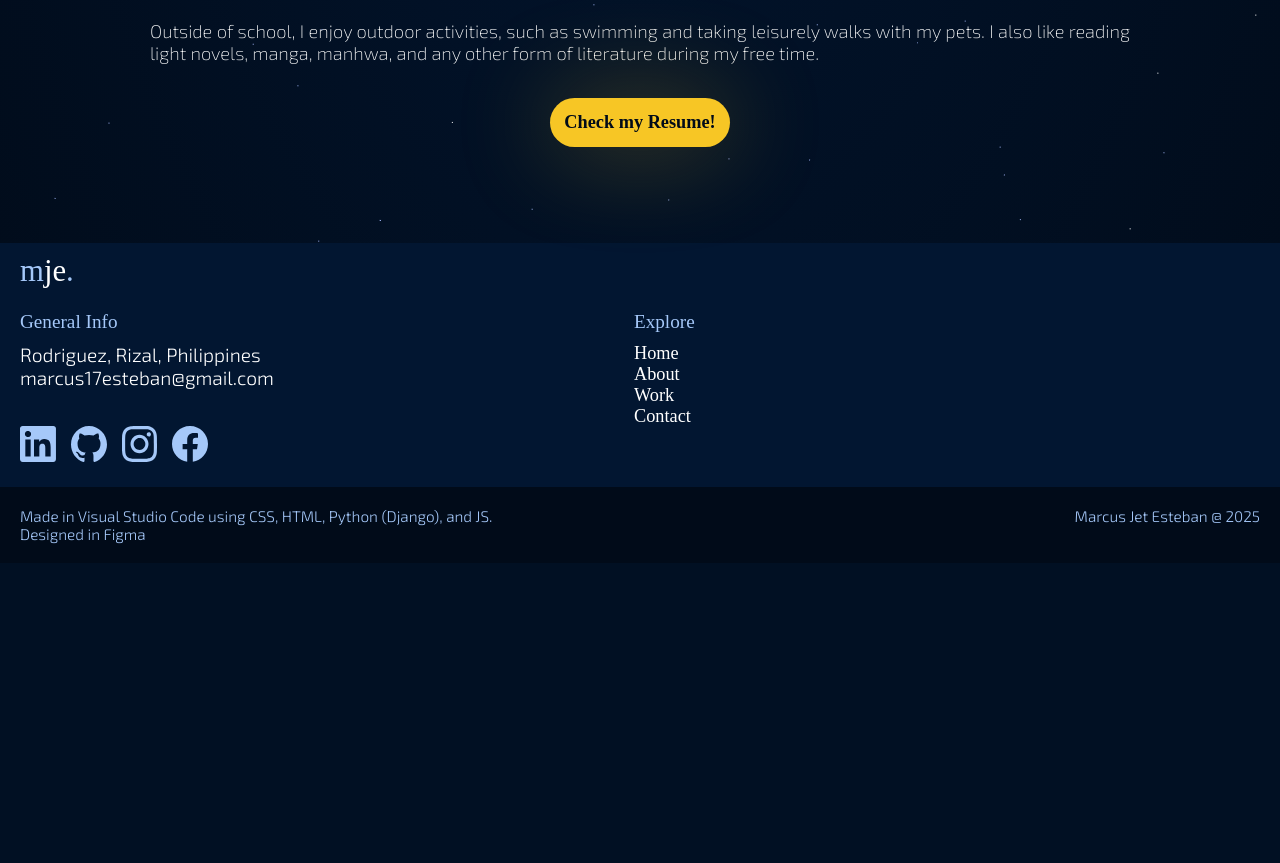
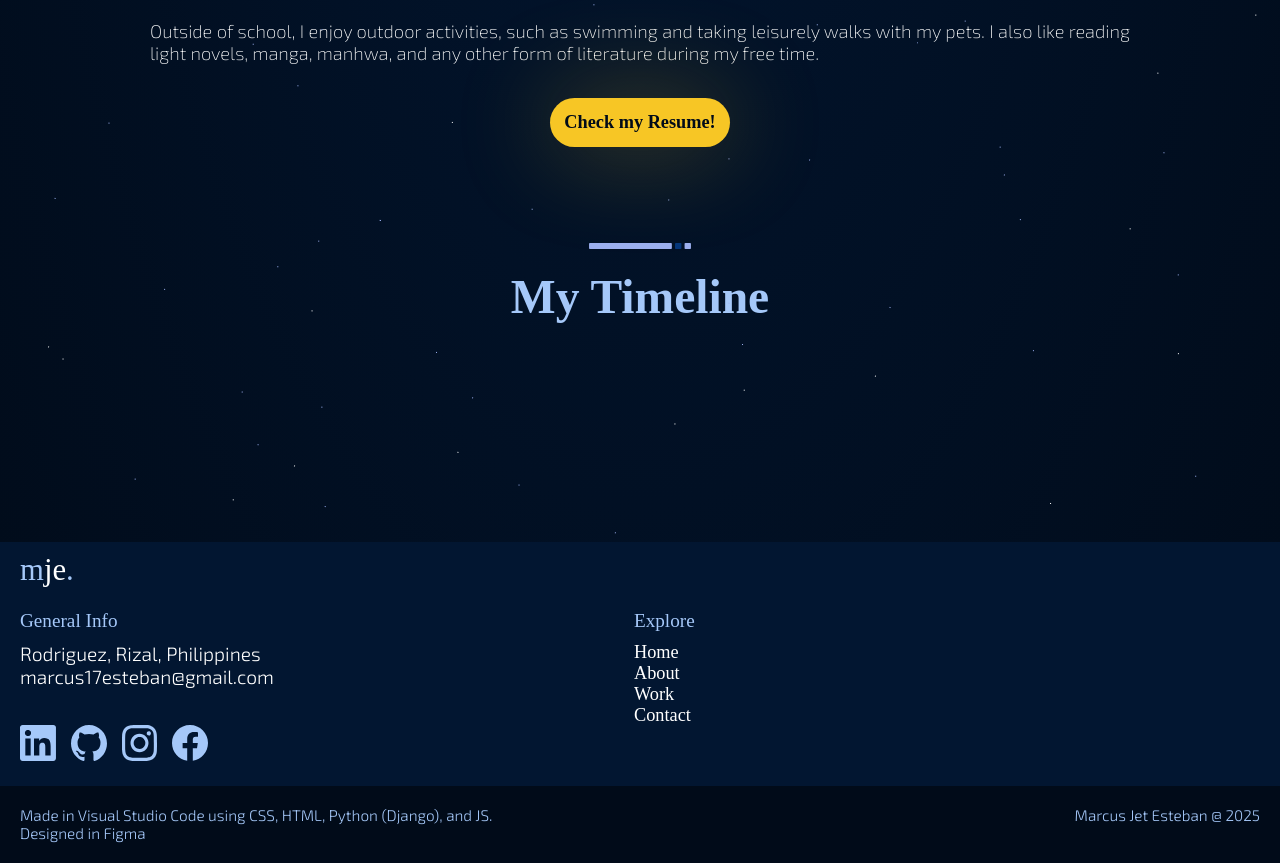
Before and after one commit to MJmetrix/personal-website, a Django app: page /aboutme/ in a window 1280 px wide. Shown: the part 693-1556 px from the top of the page. Before the commit the page ends 1237 px from the top, so only its background shows below. Run offline with Django 5.2, Linux system fonts and the light colour scheme; data that the repository does not hold is empty; some web fonts are replaced.

Commit message:
[timeline section] added timeline section for about me page, using models for the content

```diff
--- a/website/home/static/home/styles/home.css
+++ b/website/home/static/home/styles/home.css
@@ -345,3 +345,42 @@ a.circular-button:hover {
   align-items: center;
   justify-content: center;
 }
+
+/* Timeline Section */
+
+.timeline-section-divider {
+  display: flex;
+  flex-direction: column;
+
+  justify-content: center;
+  align-items: center;
+}
+
+.timeline-main-title {
+  margin-top: 20px;
+  text-align: center;
+}
+.timeline-container {
+  margin: auto;
+  width: min(100%, 1200px);
+}
+
+.timeline-group {
+  display: grid;
+  grid-template-columns: 15% 1fr;
+
+}
+
+.timeline-date {
+  border-right: 4px solid var(--primary);
+  padding-right: 16px;
+}
+
+.timeline-year, .timeline-date {
+  text-align: right;
+}
+
+
+.timeline-description {
+  padding-left: 30px;
+}
--- a/website/home/templates/home/about_me.html
+++ b/website/home/templates/home/about_me.html
@@ -7,8 +7,6 @@
 {% endblock %}
 {% block content %}
 <!-- TODO:
--Add a compilation of pictures for the hero section (at least 3) and set it at the center
--Put in a write up at the bottom of the pictures (a mini autobiography so to say)
 -Include working history timeline (most likely organizations)
 -->
 <section class="introduction-section">
@@ -31,8 +29,7 @@
                 src="{% static 'images/about/luna.svg' %}"
                 data-images='[
                     "{% static "images/about/luna.svg" %}",
-                    "{% static "images/about/raya.svg" %}",
-                    "{% static "images/about/luna.svg" %}"
+                    "{% static "images/about/raya.svg" %}"
                 ]'>
             </div>
         </div>
@@ -71,7 +68,41 @@
             <a href="https://www.canva.com/design/DAGGZ91_xBo/tjNVUtT0PeNXNAmVBV8Mmg/view?utm_content=DAGGZ91_xBo&utm_campaign=designshare&utm_medium=link2&utm_source=uniquelinks&utlId=h8d7b289e6d"
             target="_blank" rel="noopener noreferrer" class="main-button">Check my Resume!</a>
         </div>
+    </div>
+</section>
+<section class="timeline-section">
+    <!-- TODO
+    Make a django instance of a timeline, which includes:
+        -Starting year of the position
+        -Starting month of the position
+        -Title name of role
+        -Short description of the position
 
+        -NOTE: Every succeeding iteration of a django instance alternates positions from the
+        left side of the timeline line to the right side of the timeline line
+
+
+    Add in a timeline line that extends depending on the amount of instances in the timeline
+        -4px width, height depending on the amount of django instance
+    -->
+    <div class="timeline-section-divider">
+        <img class="divider" src="{% static 'images/divider.svg' %}">
+        <h2 class="timeline-main-title">My Timeline</h2>
+    </div>
+    <br>
+    <div class="timeline-container">
+        {% for timeline_section in timeline_sections %}
+            <div class="timeline-group">
+                <div class="timeline-date">
+                    <h5 class="timeline-year">{{ timeline_section.year }}</h5>
+                    <h5 class="timeline-month">{{ timeline_section.month }}</h5>
+                </div>
+                <div class="timeline-description">
+                    <h5 class="timeline-title">{{ timeline_section.timeline_title }}</h5>
+                    <p class="timeline-text">{{ timeline_section.timeline_description }}</p>
+                </div>
+            </div>
+        {% endfor %}
     </div>
 </section>
 {% endblock %}
--- a/website/home/views.py
+++ b/website/home/views.py
@@ -1,5 +1,5 @@
 from django.shortcuts import render
-from .models import Project, ProjectTag
+from .models import Project, ProjectTag, Timeline
 
 
 def index(request):
@@ -10,8 +10,9 @@ def index(request):
     })
 
 def about_me(request):
+    timeline_sections = Timeline.objects.all().order_by('created_on')
     return render(request, "home/about_me.html", {
-
+        'timeline_sections': timeline_sections
     })
 
 def test(request):
```
Also changed, not shown: website/home/admin.py (+9 -2 lines), website/home/models.py (+15 -0 lines), website/home/migrations/0008_timeline.py (added), website/home/migrations/0009_alter_timeline_timeline_title.py (added).
